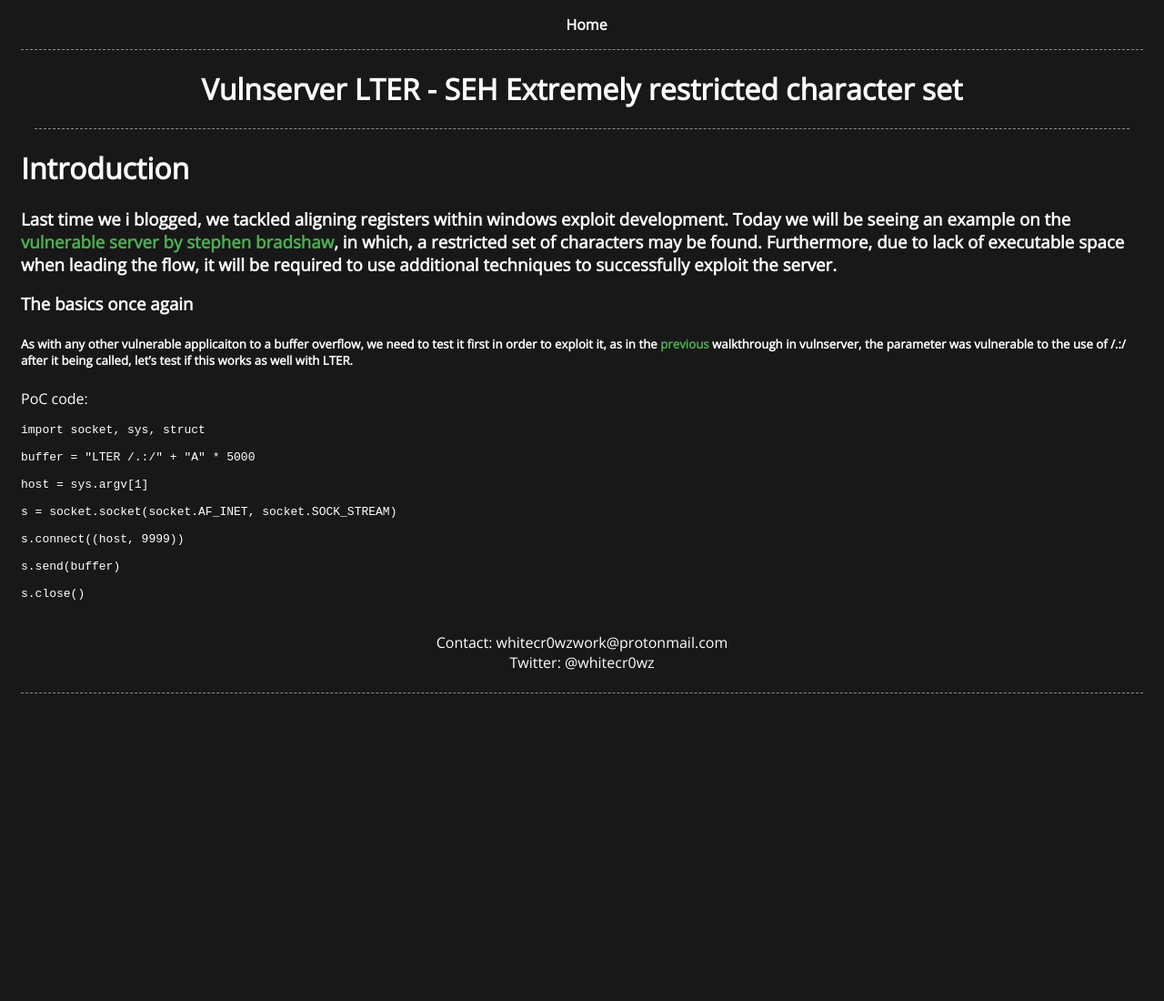
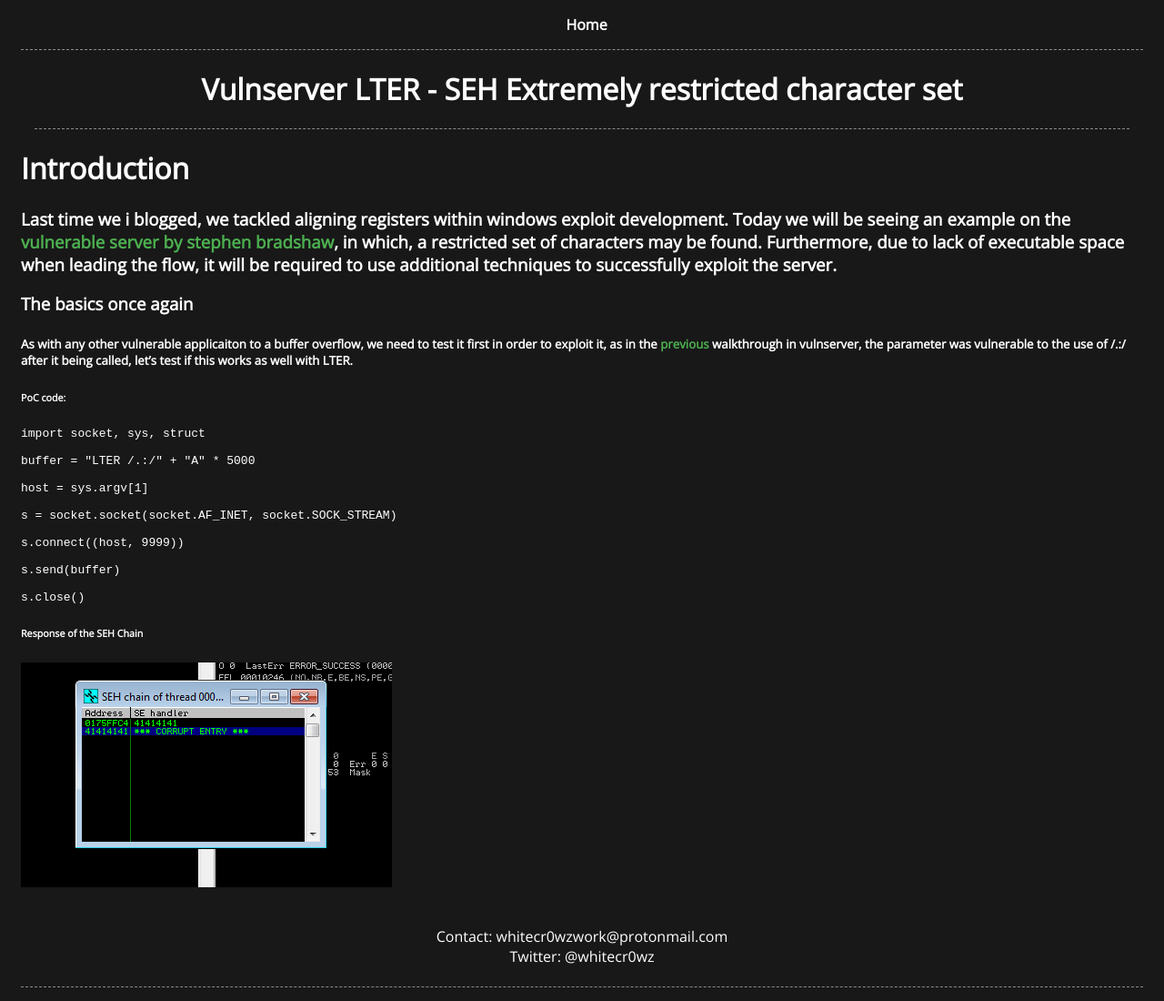
Before and after one commit to whitecr0wz/whitecr0wz.github.io, a Jekyll site: the page built from _posts/posts/020-03-09-Vulnserver-LTER.md, in a window 1280 px wide. Shown: the whole page at 91% size. Built offline with Jekyll 4.4.1, drawn with Linux system fonts in a browser that asks for light colours; before the commit the page ends 900 px from its top, so only the background shows below that.

Commit message:
Update 020-03-09-Vulnserver-LTER.md

````diff
--- a/_posts/posts/020-03-09-Vulnserver-LTER.md
+++ b/_posts/posts/020-03-09-Vulnserver-LTER.md
@@ -15,7 +15,7 @@
 
 ##### As with any other vulnerable applicaiton to a buffer overflow, we need to test it first in order to exploit it, as in the [previous](https://whitecr0wz.github.io/posts/Exploiting-Stack-Overflows-On-Windows/) walkthrough in vulnserver, the parameter was vulnerable to the use of /.:/ after it being called, let's test if this works as well with LTER.
 
-PoC code:
+###### PoC code:
 
 ```term
 import socket, sys, struct
@@ -32,3 +32,7 @@
 
 s.close()
 ```
+
+###### Response of the SEH Chain
+
+![](/assets/img/LTER/1.png)
````
